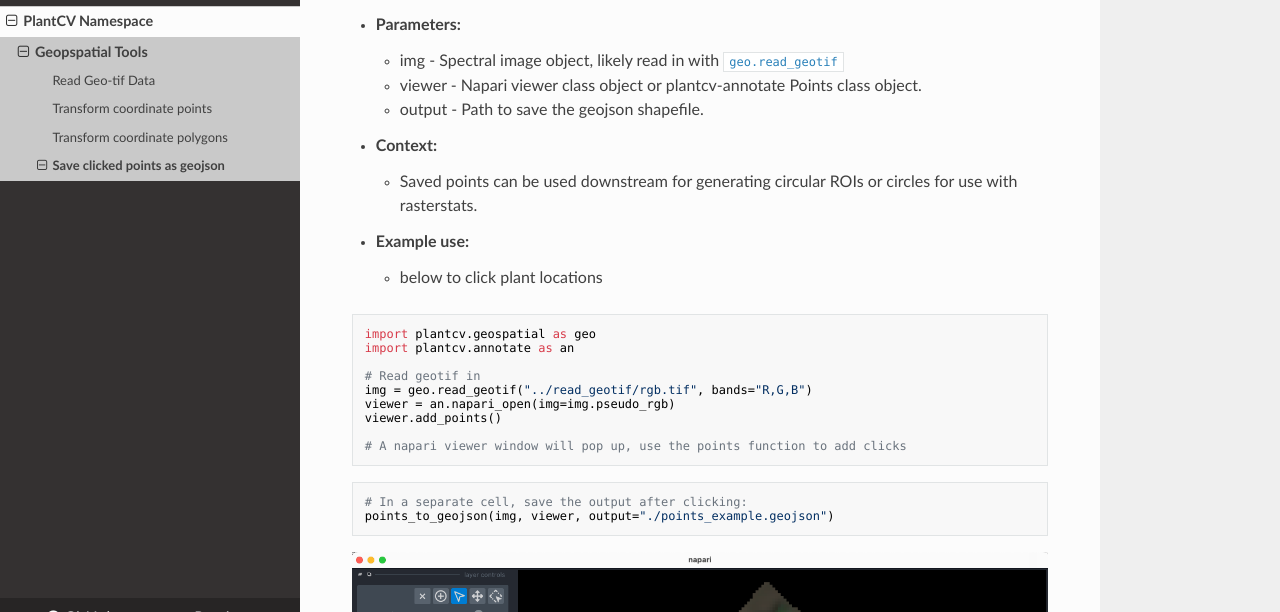
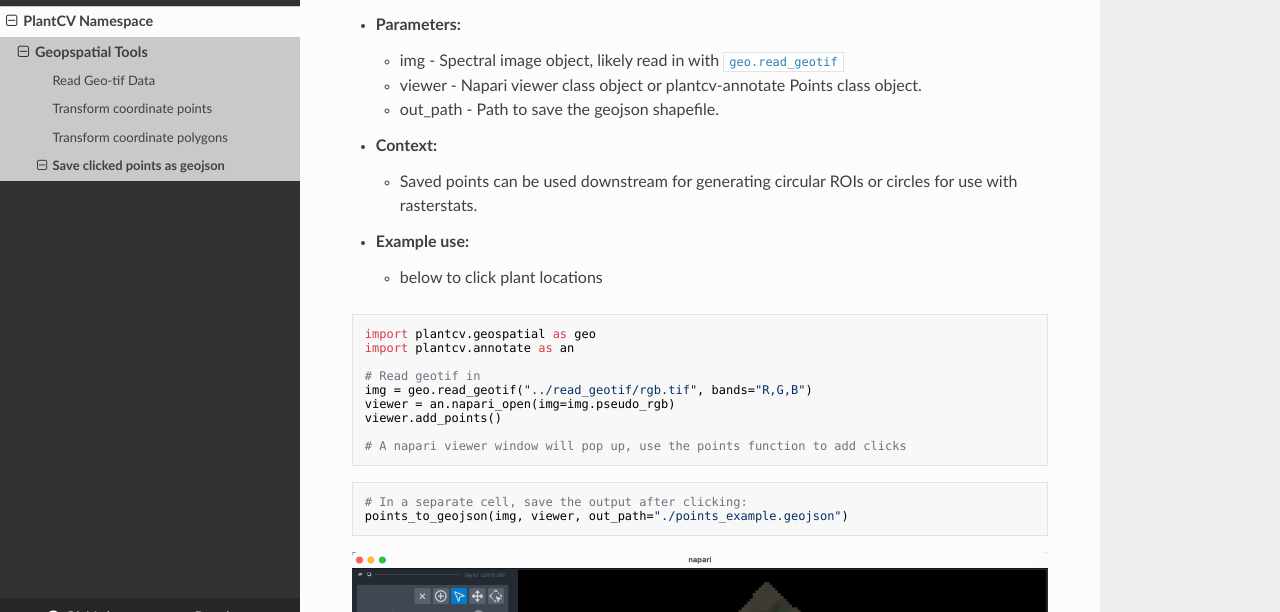
Before and after one commit to danforthcenter/plantcv-geospatial, an MkDocs documentation site: the page built from docs/points_to_geojson.md, in a window 1280 px wide and 900 px high. Shown: the part 262-874 px from the top of the window. Built offline with MkDocs 1.6.1, drawn with Linux system fonts in a browser that asks for light colours; nearby versions of some CDN libraries.

Commit message:
change "output" to "out_path" throughout points_to_geojson

````diff
--- a/docs/points_to_geojson.md
+++ b/docs/points_to_geojson.md
@@ -7,7 +7,7 @@
 - **Parameters:**
     - img - Spectral image object, likely read in with [`geo.read_geotif`](read_geotif.md)
     - viewer - Napari viewer class object or plantcv-annotate Points class object.
-    - output - Path to save the geojson shapefile.
+    - out_path - Path to save the geojson shapefile.
 
 - **Context:**
     - Saved points can be used downstream for generating circular ROIs or circles for use with rasterstats.
@@ -28,7 +28,7 @@
 ```
 ```python
 # In a separate cell, save the output after clicking:
-points_to_geojson(img, viewer, output="./points_example.geojson")
+points_to_geojson(img, viewer, out_path="./points_example.geojson")
 ```
 
 ![Screenshot](documentation_images/napari_clicks.png)
````
Also changed, not shown: 2 other files.
